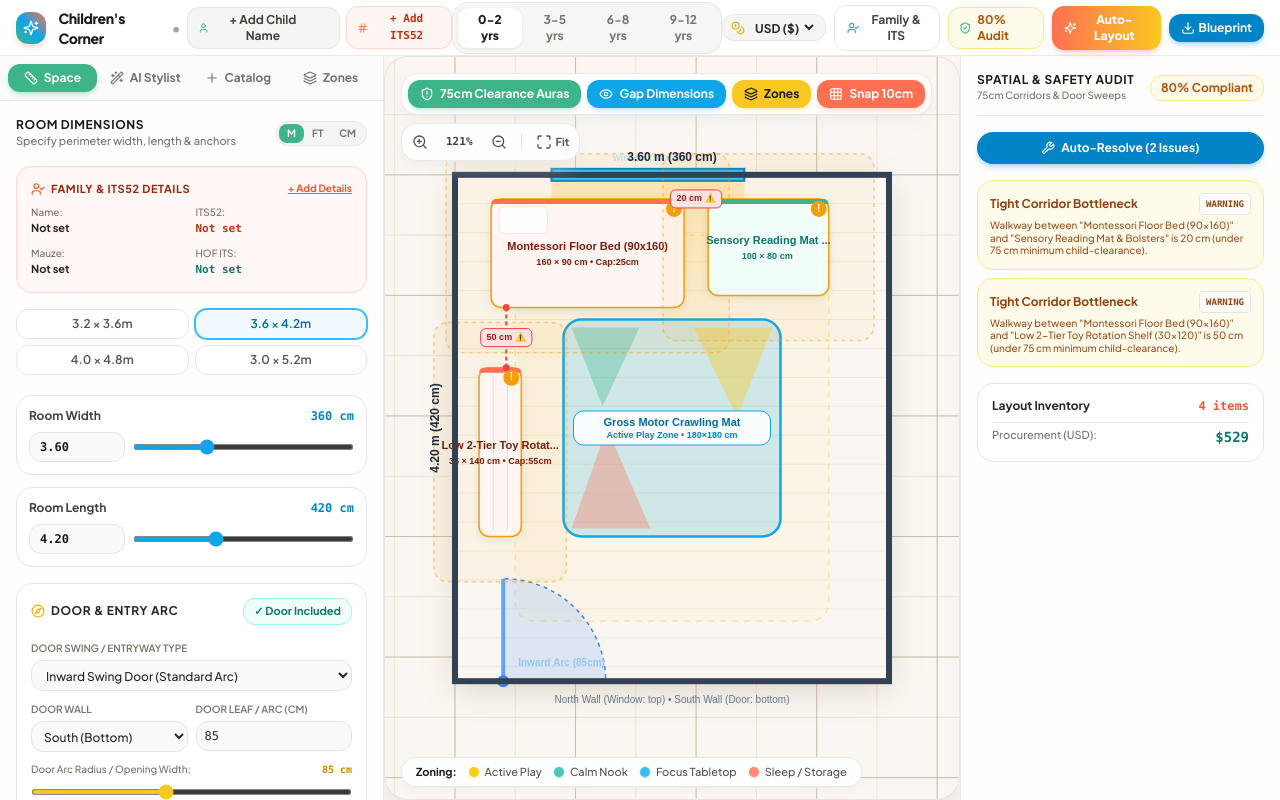
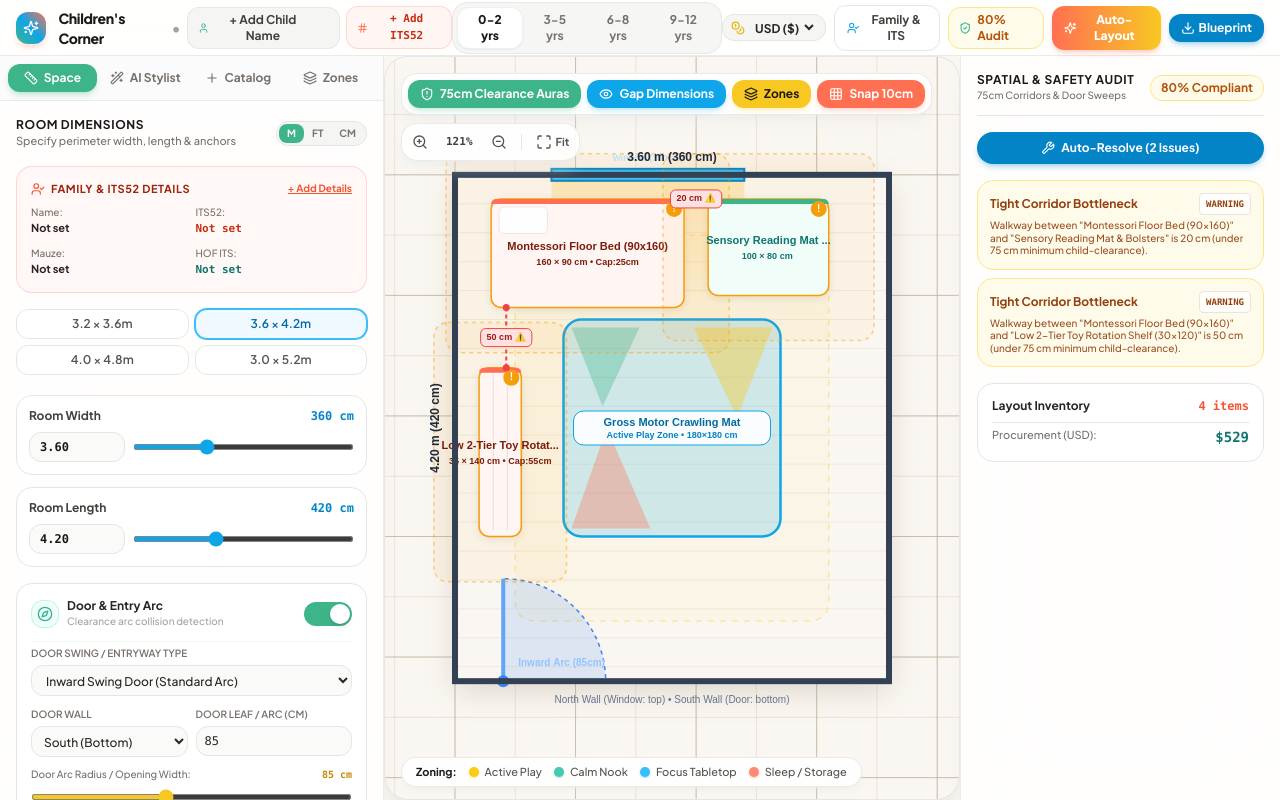
Before and after one commit to shabbirmaanak/Children-Corner, a React (Vite) app: page / in a window 1280 px wide. Built offline with nearby package versions, Linux system fonts and the light colour scheme.

Commit message:
Replace confusing door/window badges with intuitive iOS toggle switches

```diff
--- a/src/App.tsx
+++ b/src/App.tsx
@@ -636,29 +636,39 @@ export const App: React.FC = () => {
               <div className="space-y-3">
                 {/* 1. Door & Entryway Configuration */}
                 <div className="p-3.5 rounded-2xl bg-white border border-stone-200 space-y-3 shadow-xs">
-                  <div className="flex items-center justify-between">
-                    <div className="text-xs font-bold text-stone-800 flex items-center gap-1.5 uppercase tracking-wider">
-                      <Compass className="w-3.5 h-3.5 text-sunshine-600" />
-                      <span>Door & Entry Arc</span>
+                  <div className="flex items-center justify-between gap-2">
+                    <div className="flex items-center gap-2">
+                      <div className="w-7 h-7 rounded-xl bg-mint-50 text-mint-600 border border-mint-200/60 flex items-center justify-center shrink-0">
+                        <Compass className="w-4 h-4" />
+                      </div>
+                      <div>
+                        <div className="text-xs font-bold text-stone-800">Door & Entry Arc</div>
+                        <div className="text-[10px] text-stone-400">Clearance arc collision detection</div>
+                      </div>
                     </div>
 
-                    {/* Door Presence Toggle */}
+                    {/* Intuitive iOS-Style Toggle Switch */}
                     <button
                       type="button"
+                      role="switch"
+                      aria-checked={hasDoor}
                       onClick={() => setHasDoor(!hasDoor)}
-                      className={`px-2.5 py-1 rounded-xl text-[11px] font-bold transition-all flex items-center gap-1 border ${
-                        hasDoor
-                          ? 'bg-mint-50 text-mint-700 border-mint-200 shadow-xs'
-                          : 'bg-stone-100 text-stone-500 border-stone-200 hover:text-stone-700'
+                      className={`relative inline-flex h-6 w-12 shrink-0 cursor-pointer rounded-full border-2 border-transparent transition-colors duration-200 ease-in-out focus:outline-none focus:ring-2 focus:ring-mint-500/30 ${
+                        hasDoor ? 'bg-mint-500' : 'bg-stone-300'
                       }`}
                       title={hasDoor ? "Click to remove door" : "Click to add door"}
                     >
-                      <span>{hasDoor ? '✓ Door Included' : '✕ No Door (Removed)'}</span>
+                      <span className="sr-only">Toggle door</span>
+                      <span
+                        className={`pointer-events-none inline-block h-5 w-5 transform rounded-full bg-white shadow-md ring-0 transition duration-200 ease-in-out ${
+                          hasDoor ? 'translate-x-6' : 'translate-x-0'
+                        }`}
+                      />
                     </button>
                   </div>
 
                   {hasDoor ? (
-                    <div className="space-y-2.5 pt-1">
+                    <div className="space-y-2.5 pt-1 border-t border-stone-100">
                       {/* Door Type Selection */}
                       <div className="space-y-1">
                         <label className="text-[10px] text-stone-500 block font-semibold uppercase">Door Swing / Entryway Type</label>
@@ -739,37 +749,51 @@ export const App: React.FC = () => {
                       </div>
                     </div>
                   ) : (
-                    <div className="p-2.5 rounded-xl bg-stone-50 border border-stone-200 text-[11px] text-stone-500 flex items-center gap-2">
-                      <span className="text-stone-400">🚪</span>
-                      <span>No door obstacle in this room. Door swept area collisions are disabled.</span>
+                    <div className="p-2.5 rounded-xl bg-stone-50 border border-stone-200 text-[11px] text-stone-500 flex items-center justify-between">
+                      <div className="flex items-center gap-2">
+                        <span className="text-stone-400">🚪</span>
+                        <span>No door in this room (door arc collisions disabled)</span>
+                      </div>
+                      <span className="text-[10px] font-bold text-stone-400 font-mono uppercase">Disabled</span>
                     </div>
                   )}
                 </div>
 
                 {/* 2. Window & Natural Light Configuration */}
                 <div className="p-3.5 rounded-2xl bg-white border border-stone-200 space-y-3 shadow-xs">
-                  <div className="flex items-center justify-between">
-                    <div className="text-xs font-bold text-stone-800 flex items-center gap-1.5 uppercase tracking-wider">
-                      <Sun className="w-3.5 h-3.5 text-sunshine-500" />
-                      <span>Window & Daylight</span>
+                  <div className="flex items-center justify-between gap-2">
+                    <div className="flex items-center gap-2">
+                      <div className="w-7 h-7 rounded-xl bg-sunshine-50 text-sunshine-600 border border-sunshine-200/60 flex items-center justify-center shrink-0">
+                        <Sun className="w-4 h-4" />
+                      </div>
+                      <div>
+                        <div className="text-xs font-bold text-stone-800">Window & Daylight</div>
+                        <div className="text-[10px] text-stone-400">Natural light & sill clearance</div>
+                      </div>
                     </div>
 
+                    {/* Intuitive iOS-Style Toggle Switch */}
                     <button
                       type="button"
+                      role="switch"
+                      aria-checked={hasWindow}
                       onClick={() => setHasWindow(!hasWindow)}
-                      className={`px-2.5 py-1 rounded-xl text-[11px] font-bold transition-all flex items-center gap-1 border ${
-                        hasWindow
-                          ? 'bg-azure-50 text-azure-700 border-azure-200 shadow-xs'
-                          : 'bg-stone-100 text-stone-500 border-stone-200 hover:text-stone-700'
+                      className={`relative inline-flex h-6 w-12 shrink-0 cursor-pointer rounded-full border-2 border-transparent transition-colors duration-200 ease-in-out focus:outline-none focus:ring-2 focus:ring-azure-500/30 ${
+                        hasWindow ? 'bg-azure-500' : 'bg-stone-300'
                       }`}
                       title={hasWindow ? "Click to remove window" : "Click to add window"}
                     >
-                      <span>{hasWindow ? '✓ Window Included' : '✕ No Window'}</span>
+                      <span className="sr-only">Toggle window</span>
+                      <span
+                        className={`pointer-events-none inline-block h-5 w-5 transform rounded-full bg-white shadow-md ring-0 transition duration-200 ease-in-out ${
+                          hasWindow ? 'translate-x-6' : 'translate-x-0'
+                        }`}
+                      />
                     </button>
                   </div>
 
-                  {hasWindow && (
-                    <div className="space-y-2.5 pt-1">
+                  {hasWindow ? (
+                    <div className="space-y-2.5 pt-1 border-t border-stone-100">
                       <div className="grid grid-cols-2 gap-2 text-xs">
                         <div>
                           <label className="text-[10px] text-stone-500 block mb-1 font-semibold uppercase">Window Wall</label>
@@ -815,6 +839,14 @@ export const App: React.FC = () => {
                           className="w-full accent-azure-500 h-1.5 bg-stone-100 rounded-lg cursor-pointer"
                         />
                       </div>
+                    </div>
+                  ) : (
+                    <div className="p-2.5 rounded-xl bg-stone-50 border border-stone-200 text-[11px] text-stone-500 flex items-center justify-between">
+                      <div className="flex items-center gap-2">
+                        <span className="text-stone-400">🪟</span>
+                        <span>No window in this room</span>
+                      </div>
+                      <span className="text-[10px] font-bold text-stone-400 font-mono uppercase">Disabled</span>
                     </div>
                   )}
                 </div>
```
